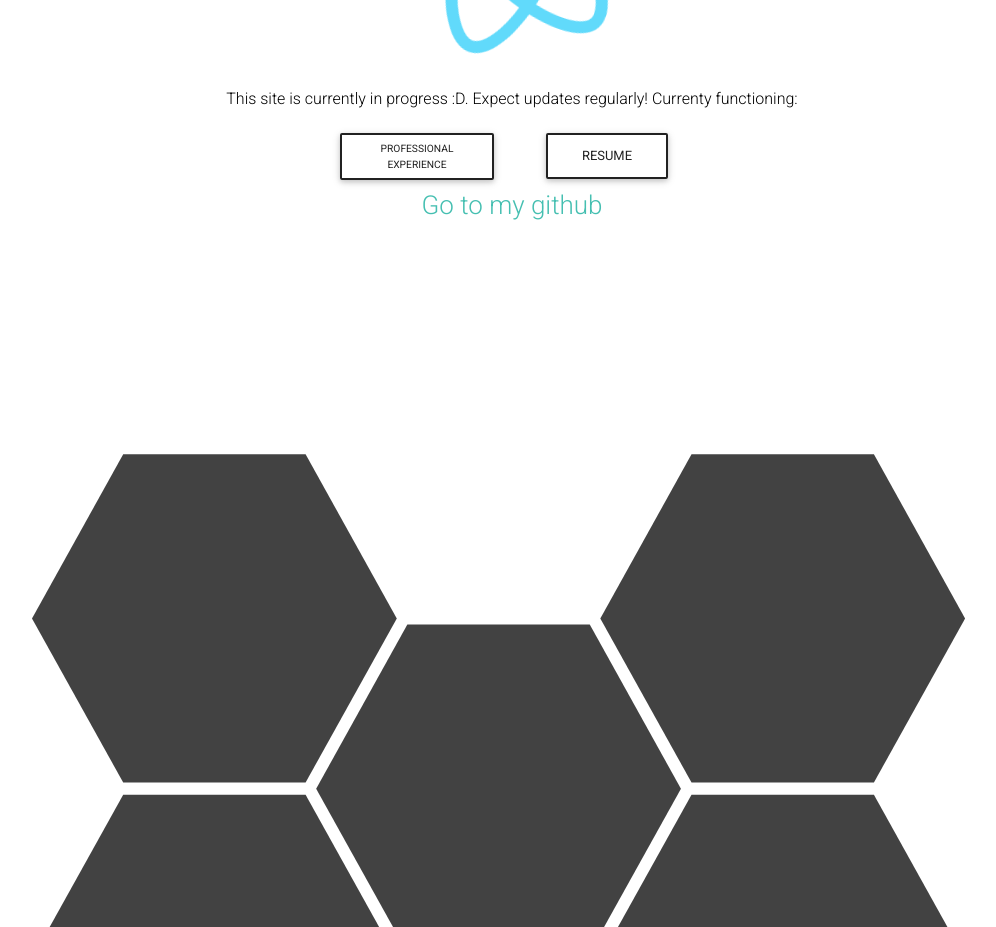
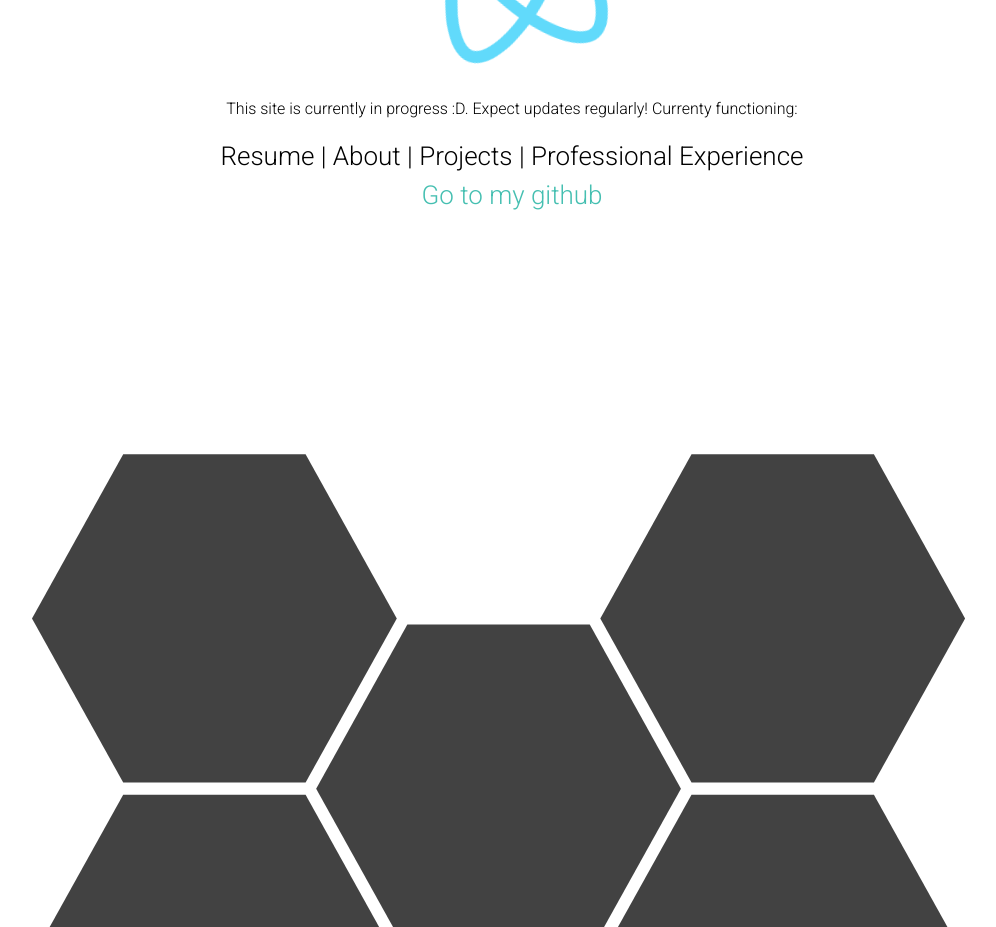
Before and after one commit to antholuo/antholuo.github.io, a React (Create React App) app: page /#/ in a window 1280 px wide. Shown: the part 1260-2187 px from the top of the page, without its empty margins (128-1124 px from the left). Built offline with nearby package versions, Linux system fonts and the light colour scheme.

Commit message:
update home page

```diff
--- a/src/Home.js
+++ b/src/Home.js
@@ -57,12 +57,9 @@ class Home extends React.Component {
                         </p>
                         <Container>
                             <Row>
-                                <Col md={4}><br></br></Col>
-                                <Col md={2}><Button variant="outline-dark" size="sm" as={Link} to="/work">Professional Experience</Button>
+                                <Col>
+                                Resume | About | Projects | Professional Experience
                                 </Col>
-                                <Col md={2}><Button variant="outline-dark" size="" as={Link} to="/resume">Resume</Button>
-                                </Col>
-
                             </Row>
                         </Container>
                         <a
```
